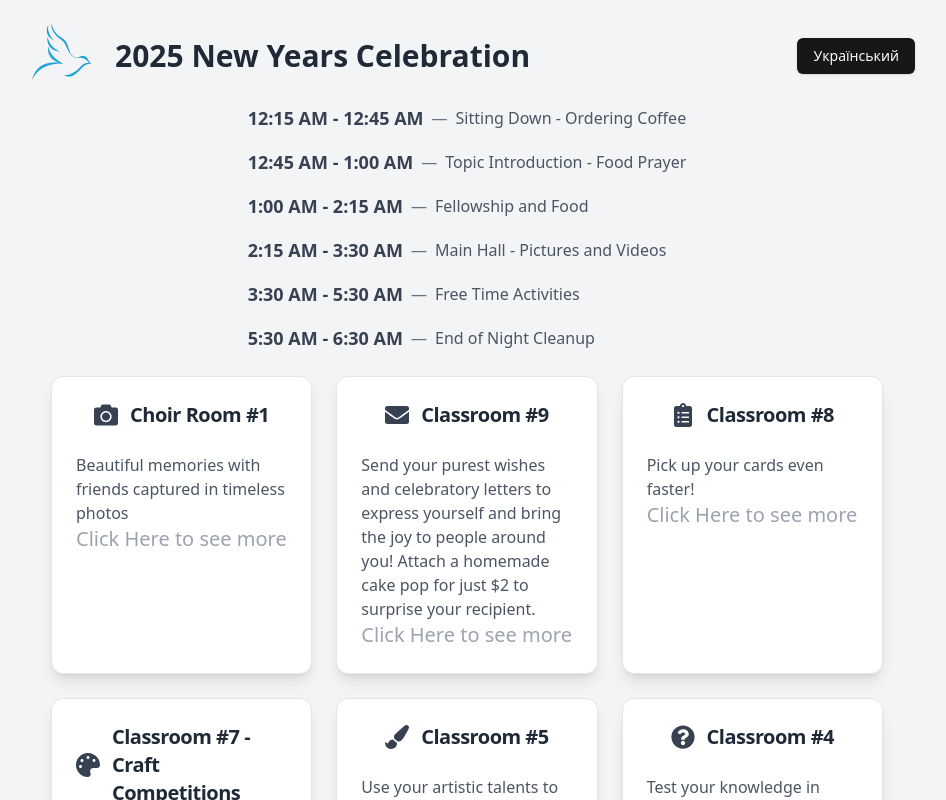
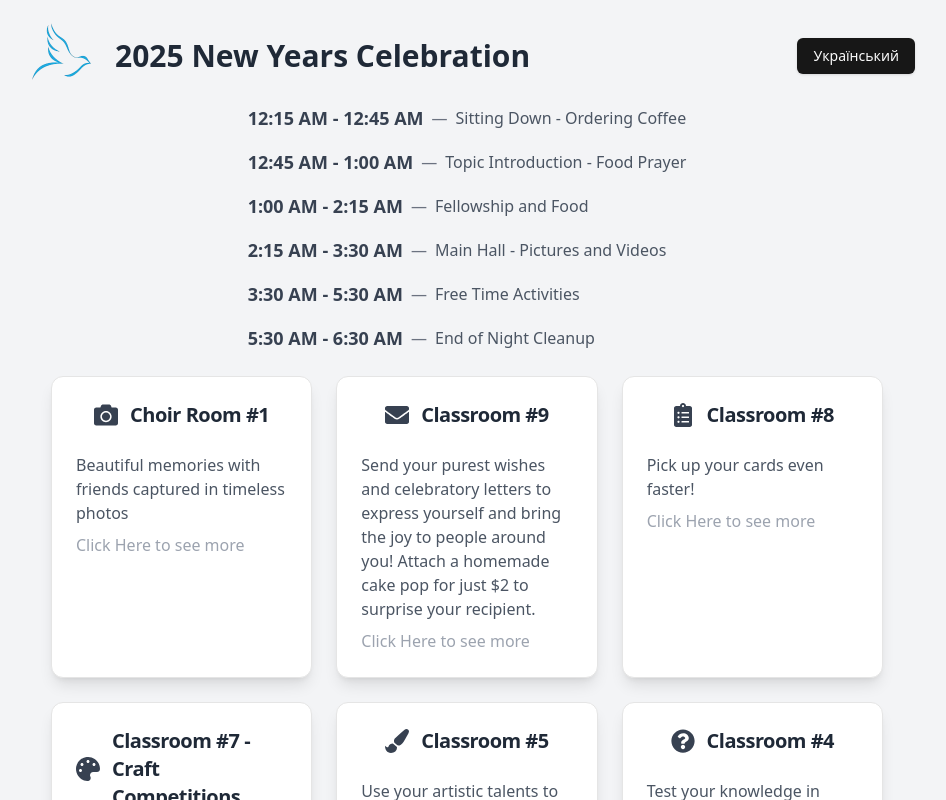
Before and after one commit to markpustyn/stcNewYears, a Next.js app: page / in a window 1280 px wide. Shown: the top 800 px of the page, without its empty margins (173-1119 px from the left). Built offline with nearby package versions, Linux system fonts and the light colour scheme.

Commit message:
Update page.tsx fhc grgs

```diff
--- a/app/page.tsx
+++ b/app/page.tsx
@@ -169,7 +169,9 @@ export default function Home() {
               </CardHeader>
               <CardContent>
                 <p className="text-gray-600">{item.content}</p>
-              <h2 className="text-xl text-gray-400">Click Here to see more</h2>
+                <div className="flex items-center">
+                  <h2 className="text-md text-gray-400 text-center pt-2">Click Here to see more</h2>
+                </div>
                 {isOpen && (
                   <p className="text-gray-600 mt-2">{item.description}</p>
                 )}
```
